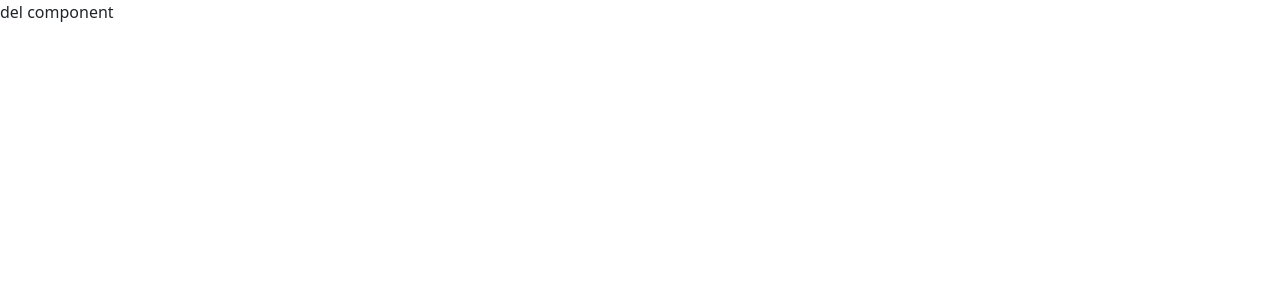
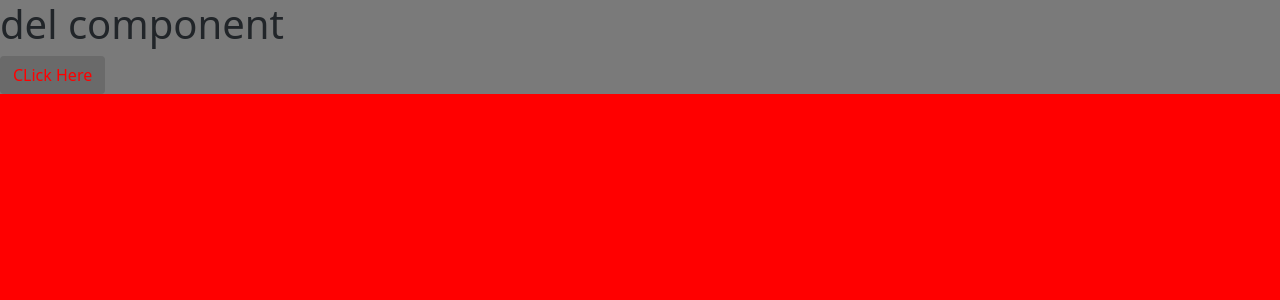
Before and after one commit to SanjayPaul4u/Paul_Store_E_Com_Project_3, a React (Vite) app in the folder client/: page /del in a window 1280 px wide. Shown: the top 300 px of the page. Built offline with nearby package versions, Linux system fonts and the light colour scheme.

Commit message:
(4)FRONTEND: Styled Component Add

```diff
--- a/client/package.json
+++ b/client/package.json
@@ -12,7 +12,8 @@
   "dependencies": {
     "react": "^18.2.0",
     "react-dom": "^18.2.0",
-    "react-router-dom": "^6.21.0"
+    "react-router-dom": "^6.21.0",
+    "styled-components": "^6.1.1"
   },
   "devDependencies": {
     "@types/react": "^18.2.43",
--- a/client/src/App.jsx
+++ b/client/src/App.jsx
@@ -1,15 +1,25 @@
 import React from 'react'
 import {BrowserRouter, Routes, Route} from 'react-router-dom'
+import { GlobalStyle } from './styles/GlobalStyle'
+import { ThemeProvider } from 'styled-components'
 import Del from './components/del'
 
 
 const App = () => {
+  const theme = {
+    colors:{
+      bgColor: "#7a7a7a"
+    }
+  }
   return (
-    <BrowserRouter>
-      <Routes>
-        <Route exact path="/del" element={<Del/>}/>
-      </Routes>
-    </BrowserRouter>
+    <ThemeProvider theme={theme}>
+      <BrowserRouter>
+        <GlobalStyle/>
+        <Routes>
+          <Route exact path="/del" element={<Del/>}/>
+        </Routes>
+      </BrowserRouter>
+    </ThemeProvider>
   )
 }
 
--- a/client/src/components/del.jsx
+++ b/client/src/components/del.jsx
@@ -1,9 +1,18 @@
 import React from 'react'
+import styled from 'styled-components'
+import { Button } from '../styles/Button'
+
+
 
 const del = () => {
   return (
-    <div>del component</div>
+    <Wrapper>
+        <h1>del component</h1>
+        <Button className='btn'>CLick Here</Button>
+    </Wrapper>
   )
 }
-
+const Wrapper = styled.section`
+    background-color: ${({theme})=> theme.colors.bgColor};
+`
 export default del
--- /dev/null
+++ b/client/src/styles/Button.jsx
@@ -0,0 +1,6 @@
+import styled from "styled-components";
+
+export const Button = styled.button`
+    background-color: #6a6a6a;
+    color: red;
+`
--- /dev/null
+++ b/client/src/styles/GlobalStyle.jsx
@@ -0,0 +1,7 @@
+import {createGlobalStyle} from 'styled-components'
+
+export const GlobalStyle = createGlobalStyle`
+    body {
+        background-color: red;
+    }
+`
```
Also changed, not shown: 2 other files (tests, documents, lock files or other folders).
